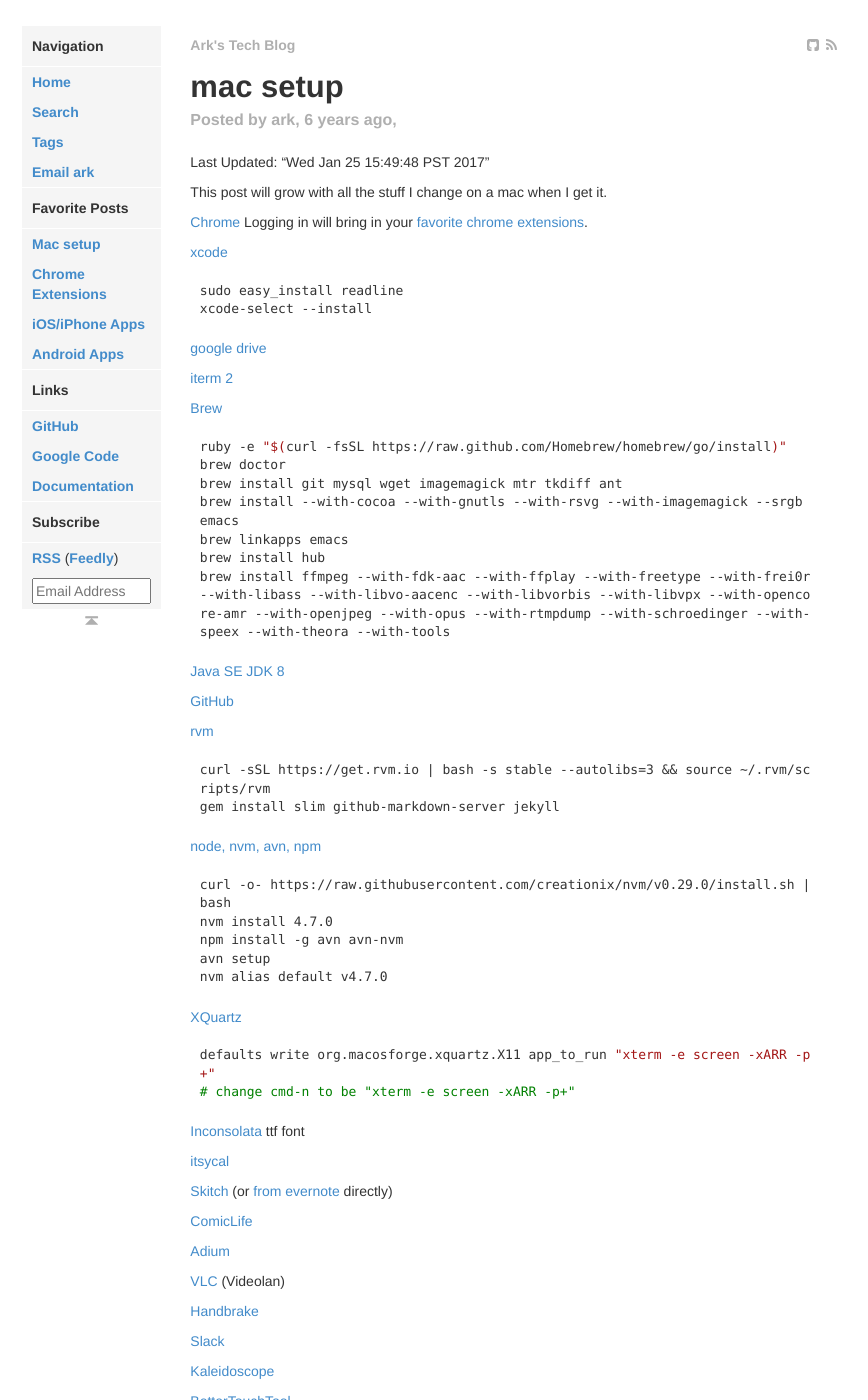
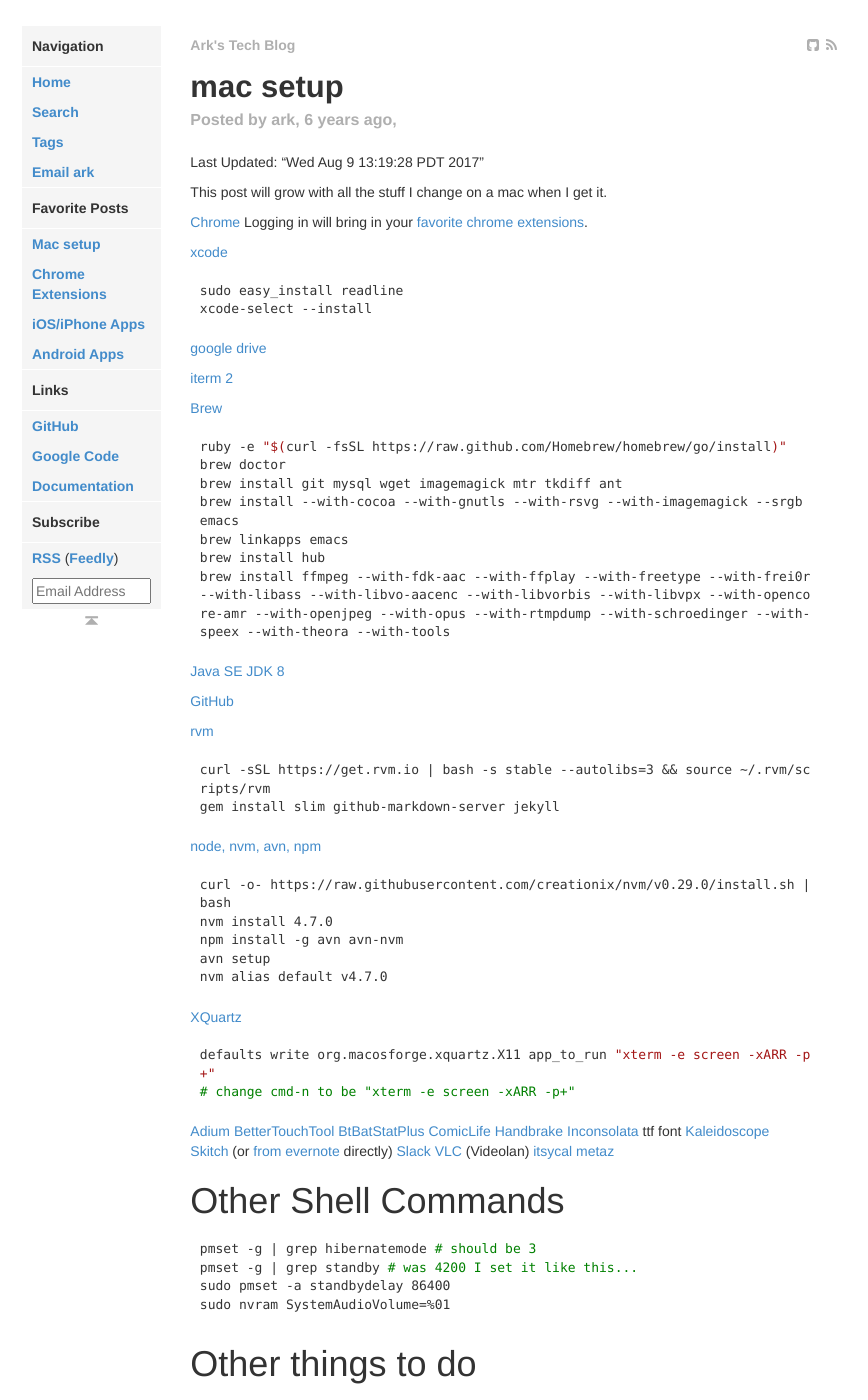
Before and after one commit to arkarkark/arkarkark.github.io, a Jekyll site: the page built from _posts/2011-05-24-mac-setup.md, in a window 1280 px wide and 1400 px high. Shown: the whole window, without its empty margins (203-1071 px from the left). Built offline with Jekyll 4.4.1, drawn with Linux system fonts in a browser that asks for light colours; some web fonts are replaced.

Commit message:
reorder apps

````diff
--- a/_posts/2011-05-24-mac-setup.md
+++ b/_posts/2011-05-24-mac-setup.md
@@ -9,7 +9,7 @@
 title: mac setup
 ---
 
-Last Updated: "Wed Jan 25 15:49:48 PST 2017"
+Last Updated: "Wed Aug  9 13:19:28 PDT 2017"
 
 This post will grow with all the stuff I change on a mac when I get it.
 
@@ -67,27 +67,17 @@
 # change cmd-n to be "xterm -e screen -xARR -p+"
 ```
 
+[Adium](https://adium.im/)
+[BetterTouchTool](http://www.bettertouchtool.net/)
+[BtBatStatPlus](https://github.com/sanderv32/BtBatStatPlus)
+[ComicLife](http://plasq.com/products/comiclife3/mac)
+[Handbrake](http://handbrake.fr/)
 [Inconsolata](http://www.levien.com/type/myfonts/inconsolata.html) ttf font
-
+[Kaleidoscope](http://www.kaleidoscopeapp.com/)
+[Skitch](https://itunes.apple.com/us/app/skitch-snap.-mark-up.-share./id425955336)&nbsp;(or [from evernote](http://evernote.com/skitch/#) directly)
+[Slack](https://itunes.apple.com/us/app/slack/id803453959)
+[VLC](http://www.videolan.org/vlc/index.html) (Videolan)
 [itsycal](https://www.mowglii.com/itsycal/)
-
-[Skitch](https://itunes.apple.com/us/app/skitch-snap.-mark-up.-share./id42595533
-6)&nbsp;(or [from evernote](http://evernote.com/skitch/#) directly)
-
-[ComicLife](http://plasq.com/products/comiclife3/mac)
-
-[Adium](https://adium.im/)
-
-[VLC](http://www.videolan.org/vlc/index.html) (Videolan)
-
-[Handbrake](http://handbrake.fr/)
-
-[Slack](https://itunes.apple.com/us/app/slack/id803453959)
-
-[Kaleidoscope](http://www.kaleidoscopeapp.com/)
-
-[BetterTouchTool](http://www.bettertouchtool.net/)
-
 [metaz](https://griff.github.io/metaz/)
 
 # Other Shell Commands
````
